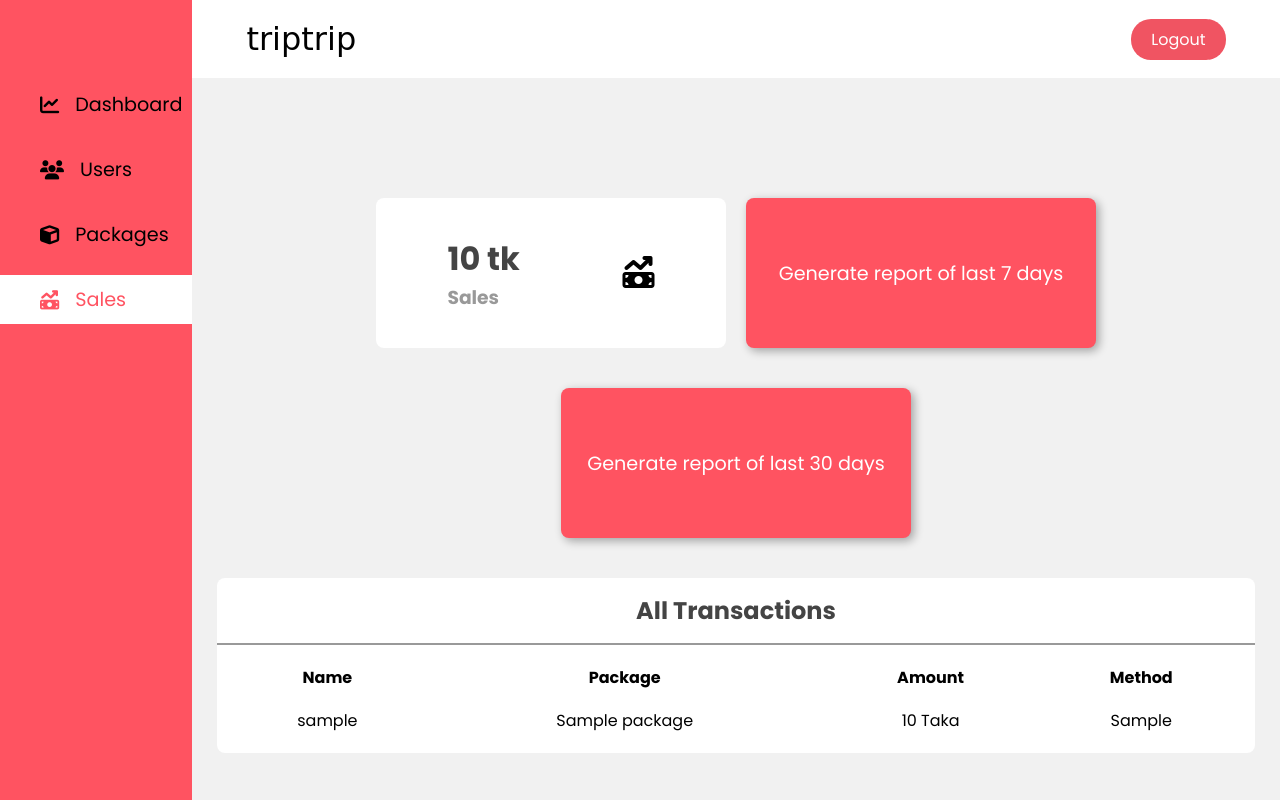
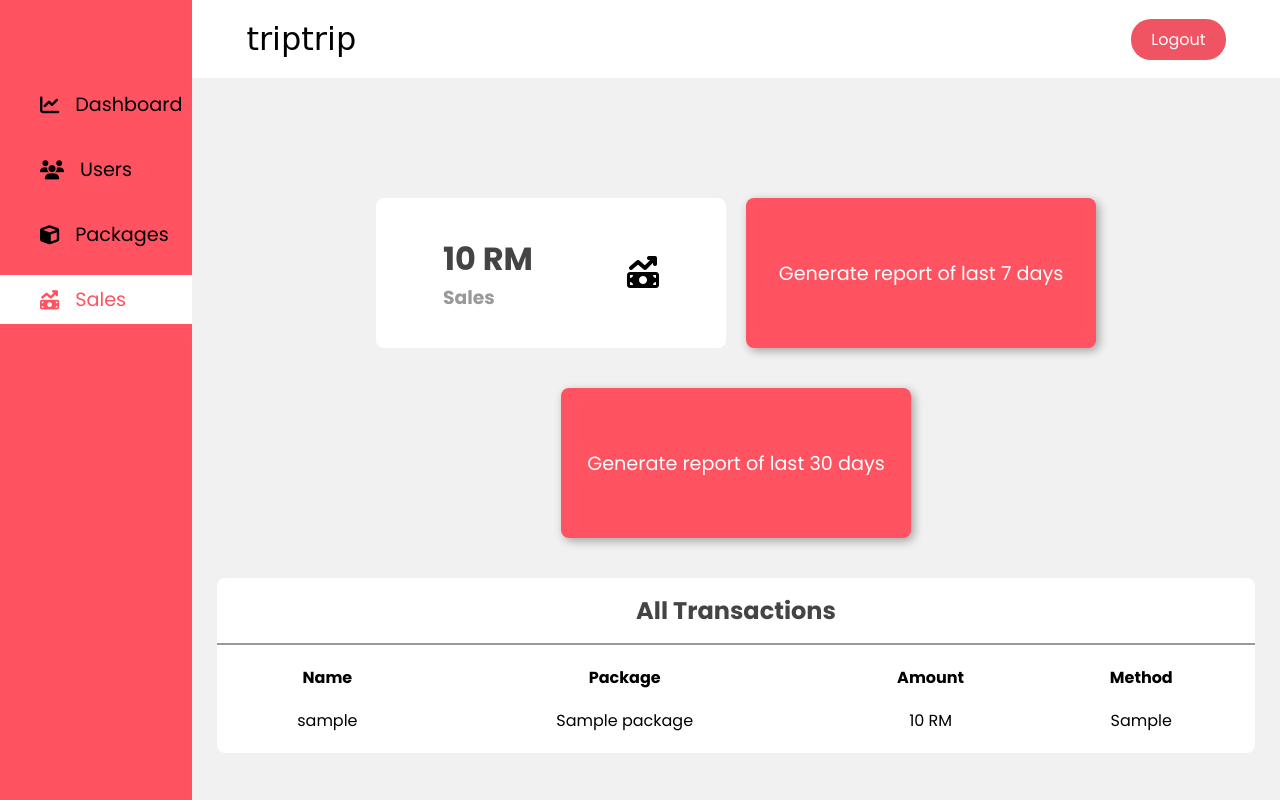
Before and after one commit to Amos-N/sb_tripbooking_system, a PHP site: page /triptrip/auth/sales.php in a window 1280 px wide. Run offline with PHP 8.4, Linux system fonts and the light colour scheme; the visitor is signed in with stand-in values (Sample User, id 1); tables that the repository leaves empty hold one stand-in row (values such as "Sample post"); some web fonts are replaced.

Commit message:
Update sales.php

```diff
--- a/auth/sales.php
+++ b/auth/sales.php
@@ -35,7 +35,7 @@ $totalAmount = $transactionsInstance->getTotalTransactionAmount();
             <div class="cards">
                 <div class="card">
                     <div class="box">
-                        <h1><?php echo $totalAmount ?> tk</h1>
+                        <h1><?php echo $totalAmount ?> RM</h1>
                         <h3>Sales</h3>
                     </div>
                     <div class="icon-case">
@@ -71,7 +71,7 @@ $totalAmount = $transactionsInstance->getTotalTransactionAmount();
                                 <tr>
                                     <td>" . $row['username'] . "</td>
                                     <td>" . $row['package_name'] . "</td>
-                                    <td>" . $row['trans_amount'] . " Taka</td>
+                                    <td>" . $row['trans_amount'] . " RM</td>
                                     <td>" . $row['card_type'] . "</td>
                                 </tr>
                                 ";
```
